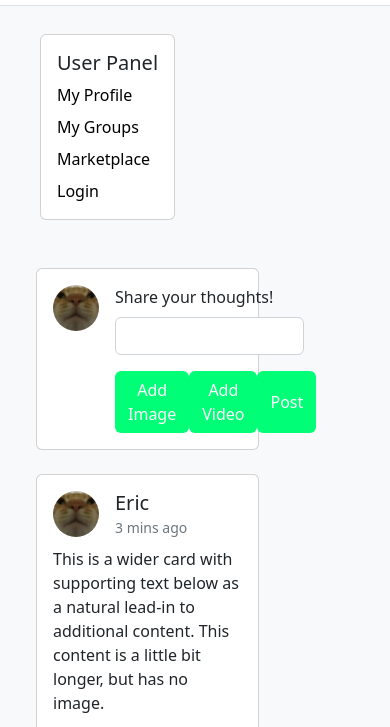
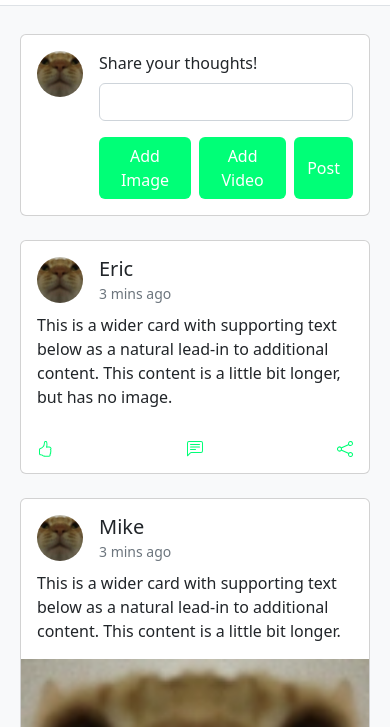
Before and after one commit to pretzL/chattes, a website: page index.html in a window 390 px wide. Shown: the part 117-844 px from the top of the page. Drawn offline with nearby package versions, Linux system fonts and the light colour scheme.

Commit message:
Made profile panel into offcanvas modal. Adjusted responsiveness

```diff
--- a/index.html
+++ b/index.html
@@ -62,7 +62,7 @@
               </a>
             </li>
             <li class="nav-item">
-              <a href="/profile.html" class="nav-link link-dark px-2">
+              <a data-bs-toggle="offcanvas" href="#offcanvasProfile" role="button" aria-controls="offcanvasProfile" class="nav-link link-dark px-2">
                 <svg xmlns="http://www.w3.org/2000/svg" width="28" height="28" fill="currentColor" class="bi bi-person-circle hover-green" viewBox="0 0 16 16">
                   <path d="M11 6a3 3 0 1 1-6 0 3 3 0 0 1 6 0z" />
                   <path fill-rule="evenodd" d="M0 8a8 8 0 1 1 16 0A8 8 0 0 1 0 8zm8-7a7 7 0 0 0-5.468 11.37C3.242 11.226 4.805 10 8 10s4.757 1.225 5.468 2.37A7 7 0 0 0 8 1z" />
@@ -84,13 +84,13 @@
         </div>
       </nav>
     </header>
-    <main class="bg-light d-flex flex-column p-1">
-      <div class="container">
-        <div class="row">
-          <div class="col col-auto">
-            <div class="card m-4">
-              <div class="card-body d-flex flex-column gap-2">
-                <h5 class="card-title">User Panel</h5>
+    <div class="offcanvas offcanvas-start" tabindex="-1" id="offcanvasProfile" aria-labelledby="offcanvasProfileLabel">
+      <div class="offcanvas-header">
+        <h5 class="offcanvas-title" id="offcanvasProfileLabel">User Panel</h5>
+        <button type="button" class="btn-close" data-bs-dismiss="offcanvas" aria-label="Close"></button>
+      </div>
+      <div class="offcanvas-body">
+        <div class="d-flex flex-column gap-2">
           <a href="/profile.html" class="card-text text-anchor">My Profile</a>
           <a href="#" class="card-text text-anchor">My Groups</a>
           <a href="#" class="card-text text-anchor">Marketplace</a>
@@ -98,8 +98,11 @@
         </div>
       </div>
     </div>
-          <div class="col col-9 px-2">
-            <div class="card m-4">
+    <main class="bg-light d-flex flex-column p-1">
+      <div class="container container-xxl">
+        <div class="row d-flex flex-column align-items-center">
+          <div class="col col-md-9 px-2">
+            <div class="card my-4 mx-2">
               <div class="card-body">
                 <div class="d-flex card-user-info">
                   <img src="images/one.png" class="card-profile-img" alt="Card Profile Image" />
@@ -108,7 +111,7 @@
                       <label for="postMessage" class="form-label">Share your thoughts!</label>
                       <input type="text" class="form-control" id="postMessage" />
                     </div>
-                    <div class="form-buttons d-flex justify-content-between">
+                    <div class="form-buttons d-flex justify-content-between gap-2">
                       <button type="button" class="btn btn-primary bg-color-green">Add Image</button>
                       <button type="button" class="btn btn-primary bg-color-green">Add Video</button>
                       <button type="submit" class="btn btn-primary bg-color-green">Post</button>
@@ -117,7 +120,7 @@
                 </div>
               </div>
             </div>
-            <div class="card m-4">
+            <div class="card my-4 mx-2">
               <div class="card-body">
                 <div class="d-flex card-user-info mb-2">
                   <img src="images/one.png" class="card-profile-img" alt="Card Profile Image" />
@@ -151,7 +154,7 @@
                 </svg>
               </div>
             </div>
-            <div class="card m-4">
+            <div class="card my-4 mx-2">
               <div class="card-body">
                 <div class="d-flex card-user-info mb-2">
                   <img src="images/one.png" class="card-profile-img" alt="Card Profile Image" />
```
Also changed, not shown: login.html (+1 -1 lines). Lines whose indentation alone changed are shown as unchanged.
